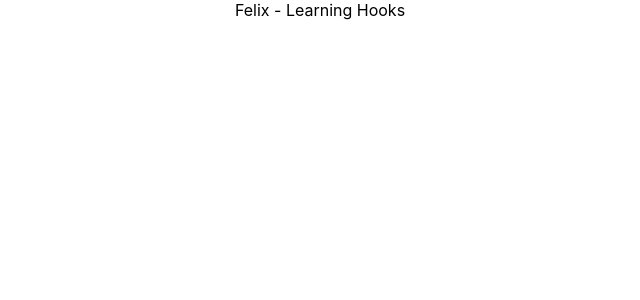
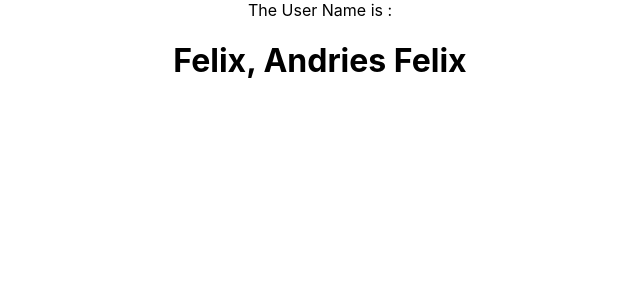
Before and after one commit to efix66/React-Hooks, a React (Create React App) app in the folder hooks-tutorial/: page / in a window 1280 px wide. Shown: the top 300 px of the page, without its empty margins (320-960 px from the left). Built offline with nearby package versions, Linux system fonts and the light colour scheme.

Commit message:
Update learning about useContext

```diff
--- a/hooks-tutorial/src/App.js
+++ b/hooks-tutorial/src/App.js
@@ -1,16 +1,18 @@
 import React from "react";
 
 import "./App.css";
-import Counter1 from "./useReducer/Counter1";
-import HookCounterOne from "./useEffect/HookCounterOne";
-import HookMouse from "./useEffect/HookMouse";
-import MouseContainer from "./useEffect/MouseContainer";
-import IntervalHookCounter from "./useEffect/IntervalHookCounter";
-import DataFetching from "./useEffect/Fetching data with useEffect hook/DataFetching";
-import DataFetching2 from "./useEffect/Fetching data with useEffect hook/DataFetching2";
-import DataFetching3 from "./useEffect/Fetching data with useEffect hook/DataFetching3";
-import ComponentC from "./useContext/Context old way/ComponentC";
-import ContextB from "./useContext/useContext hook/ContextB";
+// import Counter1 from "./useReducer/Counter1";
+// import HookCounterOne from "./useEffect/HookCounterOne";
+// import HookMouse from "./useEffect/HookMouse";
+// import MouseContainer from "./useEffect/MouseContainer";
+// import IntervalHookCounter from "./useEffect/IntervalHookCounter";
+// import DataFetching from "./useEffect/Fetching data with useEffect hook/DataFetching";
+// import DataFetching2 from "./useEffect/Fetching data with useEffect hook/DataFetching2";
+// import DataFetching3 from "./useEffect/Fetching data with useEffect hook/DataFetching3";
+// import ComponentC from "./useContext/Context old way/ComponentC";
+// import ContextB from "./useContext/useContext hook/ContextB";
+// import Component1 from "./useContext/UseContext3/Component1";
+import UserContext2 from "./useContext/UseContext4/UserContext2";
 
 export const UserContext = React.createContext();
 export const ChannelContext = React.createContext();
@@ -32,11 +34,13 @@ function App() {
 				</ChannelContext.Provider>
 			</UserContext.Provider> */}
 
-			<UserContext.Provider value={"Felix"}>
+			{/* <UserContext.Provider value={"Felix"}>
 				<ChannelContext.Provider value={"Learning Hooks"}>
 					<ContextB />
 				</ChannelContext.Provider>
-			</UserContext.Provider>
+			</UserContext.Provider> */}
+			{/* <Component1 /> */}
+			<UserContext2 />
 		</div>
 	);
 }
--- /dev/null
+++ b/hooks-tutorial/src/useContext/UseContext3/Component1.js
@@ -0,0 +1,29 @@
+import React from "react";
+import { createContext, useContext } from "react";
+
+// 1 Crearea contextului
+const Context = createContext("Defaul value");
+
+const Component1 = () => {
+	const value = "This is the context Value";
+	return (
+		<>
+			{/* 2 Furnizarea contextului */}
+			<Context.Provider value={value}>
+				<MyComponent />
+			</Context.Provider>
+		</>
+	);
+};
+
+const MyComponent = () => {
+	// Consumarea Contextului
+	const value = useContext(Context);
+	return (
+		<>
+			<h1>{value}</h1>
+		</>
+	);
+};
+
+export default Component1;
--- /dev/null
+++ b/hooks-tutorial/src/useContext/UseContext4/UserContext2.js
@@ -0,0 +1,44 @@
+import React, { createContext, useContext, useState, useEffect } from "react";
+
+const TheUserName = createContext("Unknown");
+
+const UserContext2 = () => {
+	const [userName, setUserName] = useState("Andries Felix");
+
+	useEffect(() => {
+		setInterval(() => {
+			setUserName("Felix, Andries Felix");
+		}, 2000);
+	}, []);
+
+	return (
+		<TheUserName.Provider value={userName}>
+			The User Name is :
+			<Layout />
+		</TheUserName.Provider>
+	);
+};
+
+const Layout = ({ children }) => {
+	return (
+		<div>
+			{children}
+			<Header />
+		</div>
+	);
+};
+
+const Header = () => {
+	return (
+		<header>
+			<UserInfo />
+		</header>
+	);
+};
+
+const UserInfo = () => {
+	const userName = useContext(TheUserName);
+	return <h1>{userName}</h1>;
+};
+
+export default UserContext2;
--- a/hooks-tutorial/src/useEffect/Fetching data with useEffect hook/DataFetching3.js
+++ b/hooks-tutorial/src/useEffect/Fetching data with useEffect hook/DataFetching3.js
@@ -10,7 +10,7 @@ const DataFetching3 = () => {
 	//State for getting id post
 	const [id, setId] = useState(1);
 
-	//State fot fetch post on button click
+	//State for fetch post on button click
 	const [fetchOnButtonClick, setFetchOnButtonClick] = useState(1);
 
 	const fetchPost = () => {
```
Also changed, not shown: 1 other file (tests, documents, lock files or other folders).
